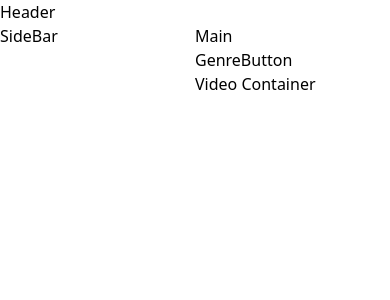
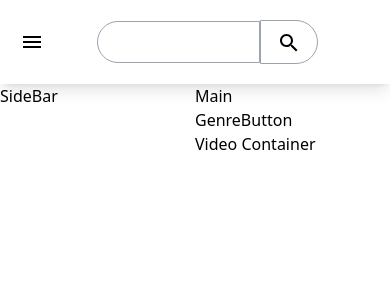
Before and after one commit to junaidsyed-1/youtube-react, a React (Create React App) app: page / in a window 390 px wide. Shown: the top 300 px of the page. Built offline with nearby package versions, Linux system fonts and the light colour scheme.

Commit message:
completed Responsive Navbar

```diff
--- a/package.json
+++ b/package.json
@@ -3,6 +3,10 @@
   "version": "0.1.0",
   "private": true,
   "dependencies": {
+    "@emotion/react": "^11.11.1",
+    "@emotion/styled": "^11.11.0",
+    "@mui/icons-material": "^5.14.19",
+    "@mui/material": "^5.14.19",
     "@testing-library/jest-dom": "^5.17.0",
     "@testing-library/react": "^13.4.0",
     "@testing-library/user-event": "^13.5.0",
--- a/src/components/Header.js
+++ b/src/components/Header.js
@@ -1,9 +1,28 @@
-import React from 'react'
+import MenuIcon from '@mui/icons-material/Menu';
+import PersonIcon from '@mui/icons-material/Person';
+import NotificationsIcon from '@mui/icons-material/Notifications';
+import SearchIcon from '@mui/icons-material/Search';
 
 const Header = () => {
     return (
-        <div>
-            <h2>Header</h2>
+        <div className="grid grid-flow-col p-5 shadow-lg">
+
+            <div className="flex col-span-1 items-center">
+                <MenuIcon className="cursor-pointer" />
+                <img
+                    className='hidden md:block w-28 ml-4'
+                    src="https://upload.wikimedia.org/wikipedia/commons/b/b8/YouTube_Logo_2017.svg" alt="logo" />
+            </div>
+
+            <div className="col-span-10 flex items-center justify-center ">
+                <input className='w-1/2 border border-gray-400  py-2 px-4  rounded-l-full' type="text" />
+                <div className='border border-gray-400 py-2 px-4 rounded-r-full cursor-pointer'><SearchIcon /></div>
+            </div>
+
+            <div className="col-span-1 md:flex items-center justify-end hidden">
+                <NotificationsIcon className=' cursor-pointer' />
+                <PersonIcon className='mx-4 cursor-pointer' />
+            </div>
         </div>
     )
 }
```
Also changed, not shown: 1 other file (tests, documents, lock files or other folders).
